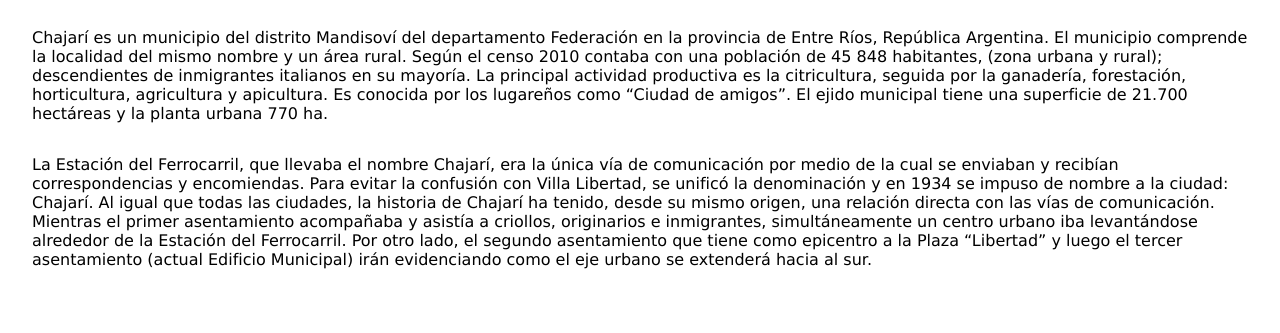
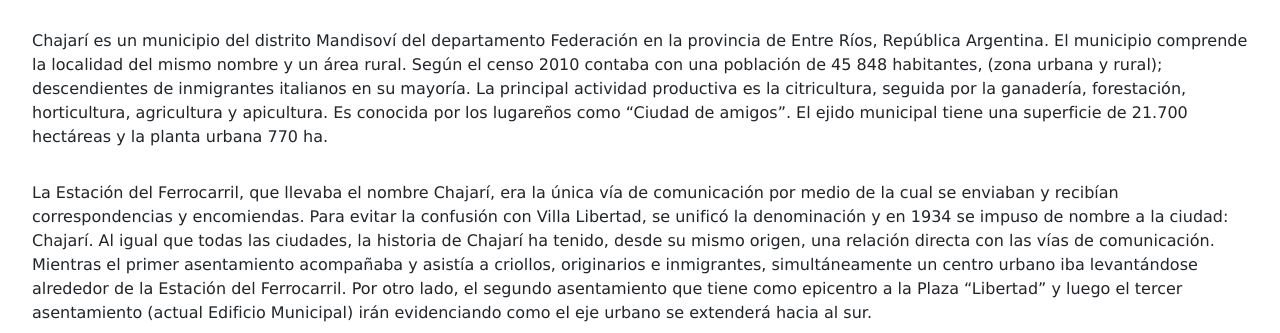
Before and after one commit to Sebadalpra/ciudad_chajari, a plain HTML site: page paginas/ciudad.html in a window 1280 px wide. Shown: the part 217-550 px from the top of the page. Drawn offline with nearby package versions, Linux system fonts and the light colour scheme.

Commit message:
linkeo-bootstrap

```diff
--- a/paginas/ciudad.html
+++ b/paginas/ciudad.html
@@ -5,9 +5,12 @@
     <meta charset="UTF-8">
     <meta http-equiv="X-UA-Compatible" content="IE=edge">
     <meta name="viewport" content="width=device-width, initial-scale=1.0">
-    <link rel="stylesheet" href="../css/stryles.css">
     <link rel="shortcut icon" href="../recursos/favicon/favicon.ico">
     <link href="https://unpkg.com/aos@2.3.1/dist/aos.css" rel="stylesheet">
+    <!-- BOOTSTRAP -->
+    <link href="https://cdn.jsdelivr.net/npm/bootstrap@5.1.3/dist/css/bootstrap.min.css" rel="stylesheet" integrity="sha384-1BmE4kWBq78iYhFldvKuhfTAU6auU8tT94WrHftjDbrCEXSU1oBoqyl2QvZ6jIW3" crossorigin="anonymous">
+    <!-- CSS -->
+    <link rel="stylesheet" href="../css/styles.css">
     <title>Chajarí E.R</title>
 
 </head>
@@ -112,6 +115,8 @@
     <script>
         AOS.init();
     </script>
+<!-- SCRIPT BOOTSRAP -->
+    <script src="https://cdn.jsdelivr.net/npm/bootstrap@5.1.3/dist/js/bootstrap.bundle.min.js" integrity="sha384-ka7Sk0Gln4gmtz2MlQnikT1wXgYsOg+OMhuP+IlRH9sENBO0LRn5q+8nbTov4+1p" crossorigin="anonymous"></script>
 </body>
 
 </html>
```
Also changed, not shown: index.html (+5 -1 lines), paginas/contactanos.html (+6 -1 lines), paginas/eventos.html (+6 -1 lines), paginas/termas-camping.html (+6 -1 lines), css/styles.css (renamed from css/stryles.css).
